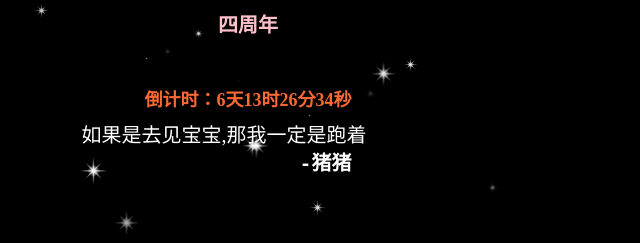
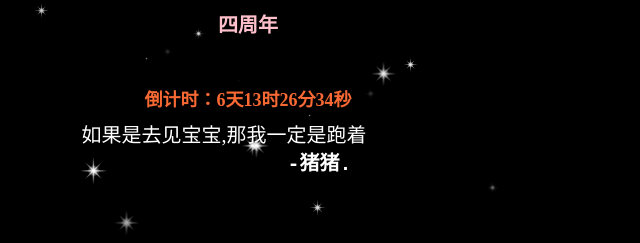
Before and after one commit to cthwcr/cthwcr.github.io, a plain HTML site: page index.html in a window 1280 px wide. Shown: the top 243 px of the page, 392-1032 px from the left. Drawn offline with Linux system fonts and the light colour scheme.

Commit message:
检验乱码

```diff
--- a/index.html
+++ b/index.html
@@ -132,7 +132,7 @@
         <div id="time"></div>
     </div>
     <div id="love">
-        如果是去见宝宝,那我一定是跑着 <br /><pre><a href="./qu/index.html">-猪猪</a></pre>
+        如果是去见宝宝,那我一定是跑着 <br /><pre><a href="./qu/index.html">-猪猪.</a></pre>
     </div>
     <div id="divclick"></div>
 
```
